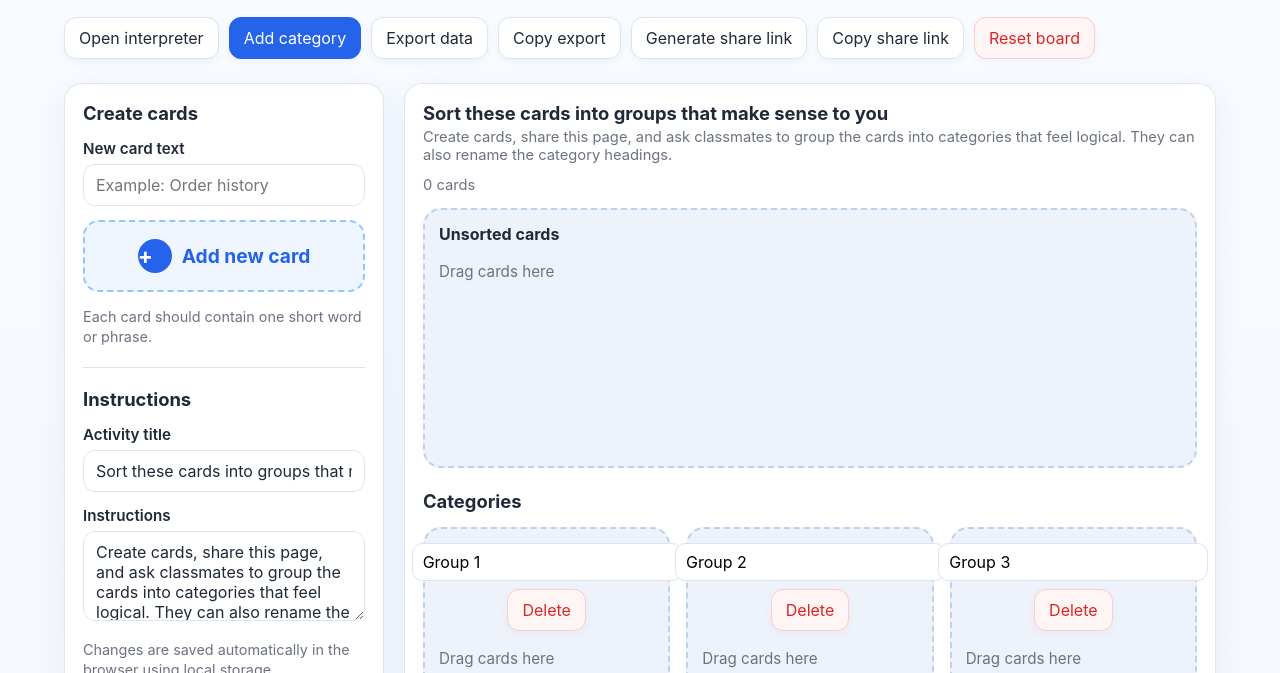
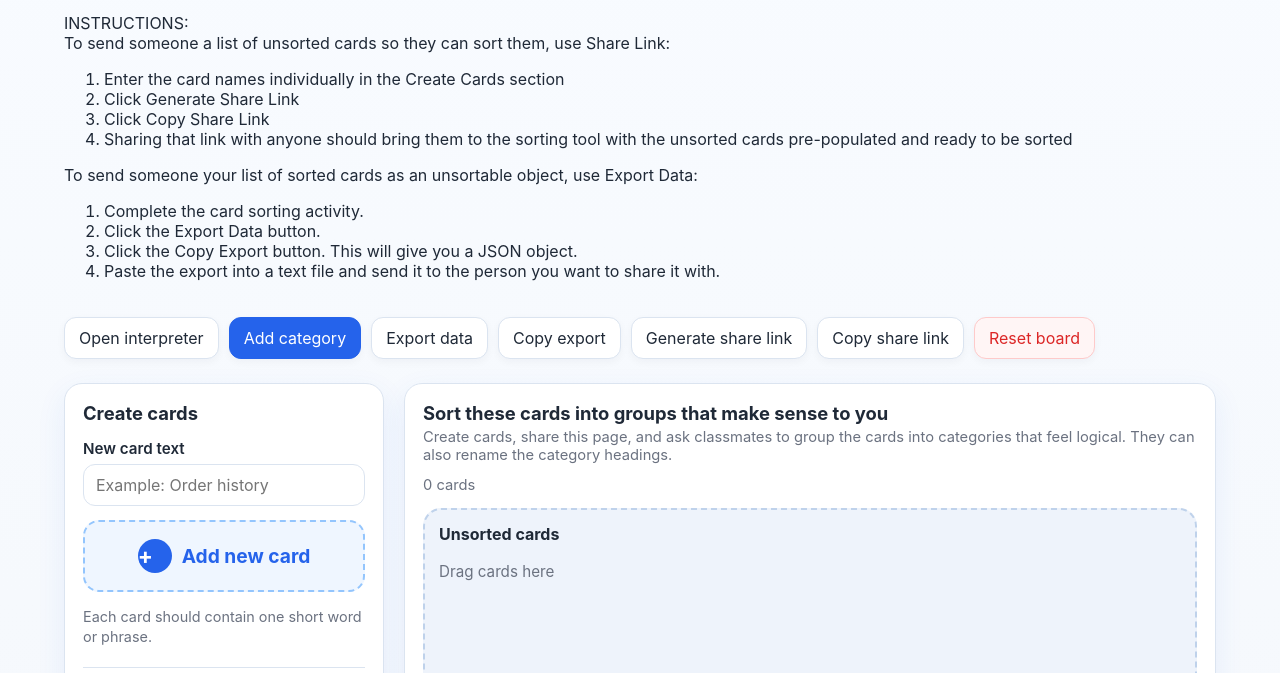
Before and after one commit to wjkowalski/IA-card-sorter, a plain HTML site: page index.html in a window 1280 px wide. Shown: the part 127-800 px from the top of the page. Drawn offline with Linux system fonts and the light colour scheme.

Commit message:
Enhance instructions for card sorting activity
Added instructions for sharing and exporting card data.

```diff
--- a/index.html
+++ b/index.html
@@ -296,6 +296,24 @@
         <h1>Card Sort Builder</h1>
         <p class="subtitle">
           Add cards with the large plus button, then drag them into categories. This file works as a single-page GitHub Pages activity for student-created card sorting.
+        </p>
+        <p>INSTRUCTIONS:<br />
+          To send someone a list of unsorted cards so they can sort them, use Share Link:
+          <ol>
+            <li>Enter the card names individually in the Create Cards section</li>
+            <li>Click Generate Share Link</li>
+            <li>Click Copy Share Link</li>
+            <li>Sharing that link with anyone should bring them to the sorting tool with the unsorted cards pre-populated and ready to be sorted</li>
+          </ol>
+
+          To send someone your list of sorted cards as an unsortable object, use Export Data:
+          <ol>
+            <li>Complete the card sorting activity.</li>
+            <li>Click the Export Data button.</li>
+            <li>Click the Copy Export button. This will give you a JSON object.</li>
+            <li>Paste the export into a text file and send it to the person you want to share it with. </li>
+          </ol>
+
         </p>
       </div>
     </div>
```
